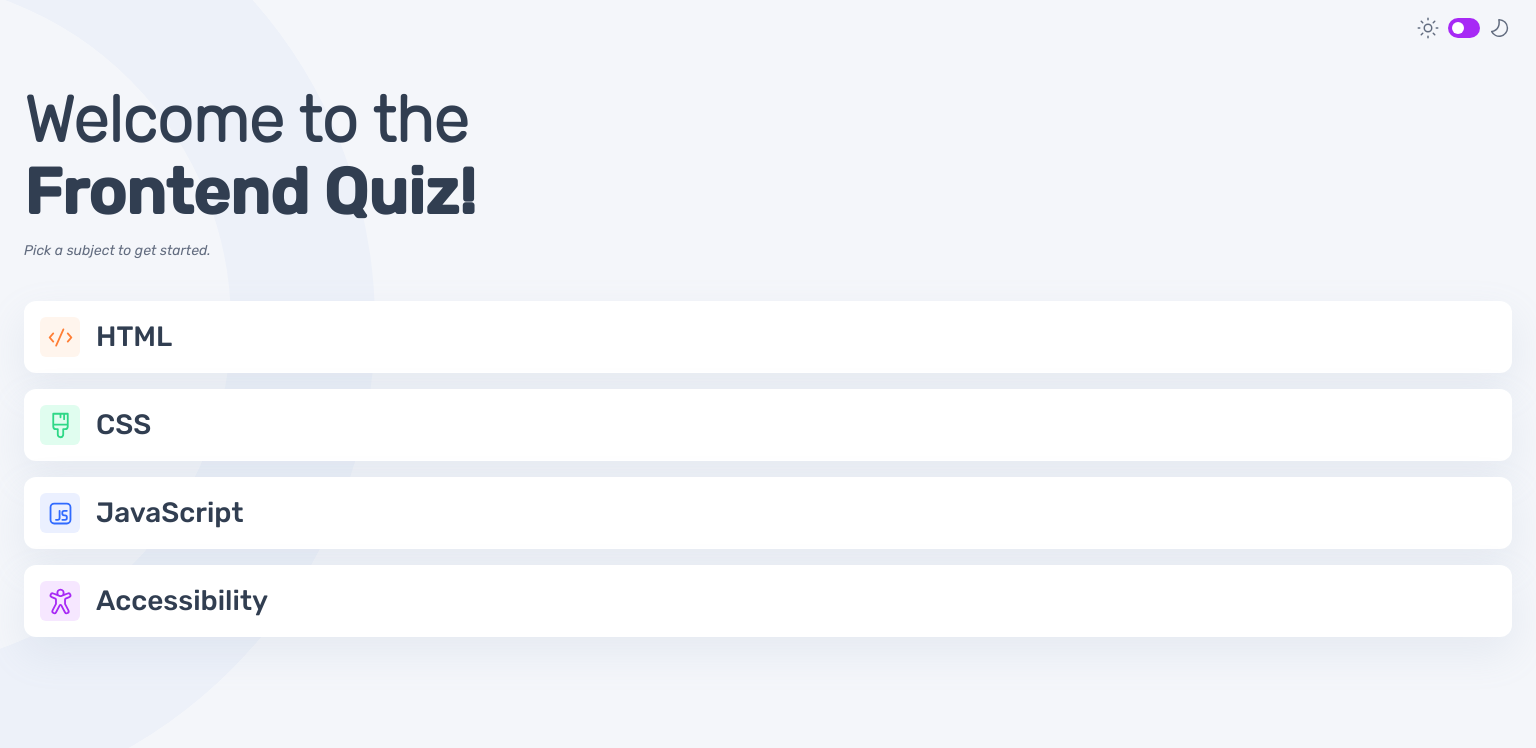
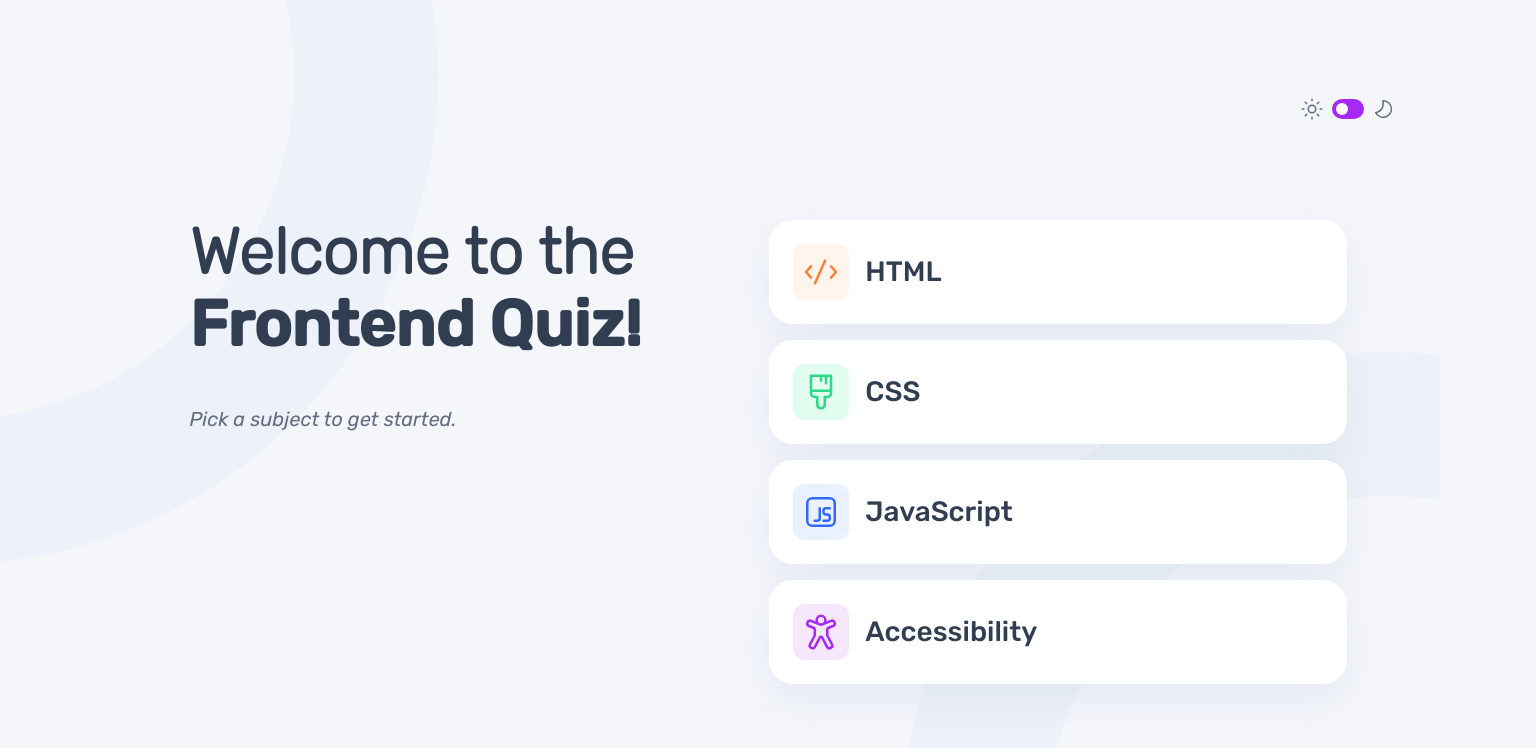
Before and after one commit to ChechiX/frontend-quiz-app, a React (Vite) app: page / in a window 1536 px wide. Shown: the top 748 px of the page. Built offline with nearby package versions, Linux system fonts and the light colour scheme.

Commit message:
style: Update SubjectList styles and improve responsive design in index.scss and _typography.scss

```diff
--- a/src/components/SubjectList.jsx
+++ b/src/components/SubjectList.jsx
@@ -20,7 +20,7 @@ export const SubjectList = () => {
   }, []);
 
   return (
-    <section>
+    <section className="subject-list">
       <ul className="subjects-container">
         {subjects.map((subject, index) => (
           <SubjectItem
--- a/src/index.scss
+++ b/src/index.scss
@@ -32,6 +32,22 @@ body {
   .dark-mode & {
     background-color: v.$blue-900;
     background-image: url('./assets/images/pattern-background-mobile-dark.svg');
+
+    @media (min-width: 48rem) {
+      background-image: url('./assets/images/pattern-background-tablet-dark.svg');
+    }
+
+    @media (min-width: 90rem) {
+      background-image: url('./assets/images/pattern-background-desktop-dark.svg');
+    }
+  }
+
+  @media (min-width: 48rem) {
+    background-image: url('./assets/images/pattern-background-tablet-light.svg');
+  }
+
+  @media (min-width: 90rem) {
+    background-image: url('./assets/images/pattern-background-desktop-light.svg');
   }
 }
 
@@ -39,6 +55,14 @@ body {
 
 .header {
   padding: 1rem 1.5rem;
+
+  @media (min-width: 48rem) {
+    padding: 3.375rem 4rem 0.9375rem;
+  }
+
+  @media (min-width: 90rem) {
+    padding: 6.0625rem 8.75rem 6.1875rem 0;
+  }
 }
 
 .theme-toggle__input {
@@ -95,14 +119,33 @@ body {
 
 .container {
   padding: 2rem 1.5rem 0 1.5rem;
-  display: grid;
+  display: flex;
+  flex-direction: column;
   gap: 2.5rem;
+
+  @media (min-width: 48rem) {
+    max-width: 40rem;
+    margin: 0 auto;
+    padding: 2rem 0 0 0;
+    gap: 4rem;
+  }
+
+  @media (min-width: 90rem) {
+    flex-direction: row;
+    max-width: 72.3125rem;
+    gap: 8rem;
+    padding: 0;
+  }
 }
 
 .header-container {
   display: flex;
   flex-direction: column;
   gap: 1rem;
+
+  @media (min-width: 90rem) {
+    gap: 3rem;
+  }
 }
 
 .title-container {
@@ -136,12 +179,28 @@ body {
   .dark-mode & {
     color: v.$blue-300;
   }
+
+  @include t.text-preset-6;
+}
+
+// SubjectList
+
+.subject-list {
+  flex: 1;
 }
 
 .subjects-container {
   display: flex;
   flex-direction: column;
   gap: 1rem;
+
+  @media (min-width: 48rem) {
+    gap: 1.5rem;
+  }
+
+  @media (min-width: 48rem) {
+    gap: 1rem;
+  }
 }
 
 // SubjectItem
@@ -161,6 +220,14 @@ body {
     background-color: v.$blue-850;
     box-shadow: 0 16px 40px 0 rgba($color: v.$blue-900, $alpha: 1);
   }
+
+  @media (min-width: 48rem) {
+    border-radius: 24px;
+  }
+
+  @media (min-width: 90rem) {
+    padding: 1.5rem;
+  }
 }
 
 .subject-icon-container {
@@ -170,11 +237,22 @@ body {
   justify-content: center;
   align-items: center;
   border-radius: 6px;
+
+  @media (min-width: 48rem) {
+    width: 56px;
+    height: 56px;
+    border-radius: 12px;
+  }
 }
 
 .subject-icon {
   width: 29px;
   height: 29px;
+
+  @media (min-width: 48rem) {
+    width: 40px;
+    height: 40px;
+  }
 }
 
 .subject-icon-container.subject-html {
--- a/src/styles/_typography.scss
+++ b/src/styles/_typography.scss
@@ -38,13 +38,13 @@
 
 @mixin text-preset-2-medium {
   font-family: 'Rubik Medium';
-  font-size: clamp(2.5rem, 1.9718rem + 2.2535vw, 4rem);
+  font-size: clamp(2.5rem, 1.0687rem + 6.1069vw, 4rem);
   line-height: 1;
 }
 
 @mixin text-preset-2-light {
   font-family: 'Rubik Light';
-  font-size: clamp(2.5rem, 1.9718rem + 2.2535vw, 4rem);
+  font-size: clamp(2.5rem, 1.0687rem + 6.1069vw, 4rem);
   line-height: 1;
 }
 
@@ -56,7 +56,7 @@
 
 @mixin text-preset-4 {
   font-family: 'Rubik Medium';
-  font-size: clamp(1.125rem, 0.9049rem + 0.939vw, 1.75rem);
+  font-size: clamp(1.125rem, 0.5286rem + 2.5445vw, 1.75rem);
   line-height: 1;
 }
 
```
